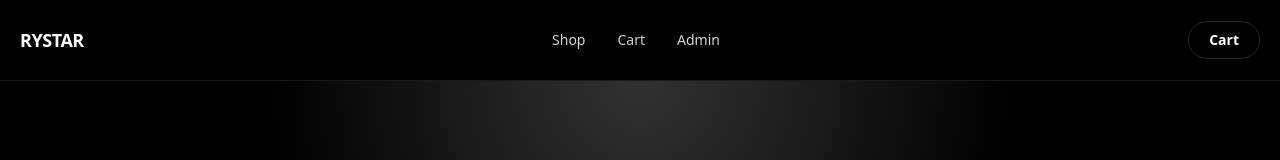
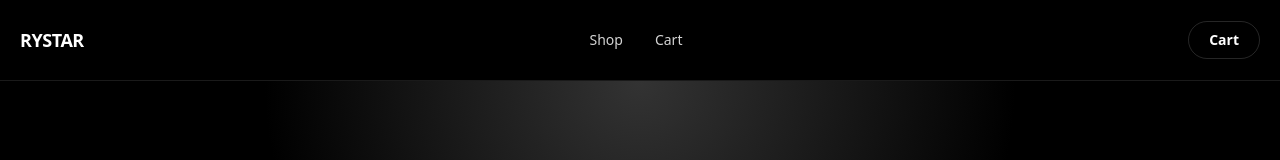
Before and after one commit to vixaontheblock/rystar-commerce, a Next.js app: page / in a window 1280 px wide. Shown: the top 160 px of the page. Built offline with nearby package versions, Linux system fonts and the light colour scheme.

Commit message:
Hide admin link from public header

```diff
--- a/src/components/site-header.tsx
+++ b/src/components/site-header.tsx
@@ -21,10 +21,6 @@ export function SiteHeader() {
           <Link href="/cart" className="transition hover:text-white">
             Cart
           </Link>
-
-        <Link href="/admin" className="transition hover:text-white">
-          Admin
-        </Link>
         </nav>
 
         <Link
```
Lines whose indentation alone changed are shown as unchanged.
